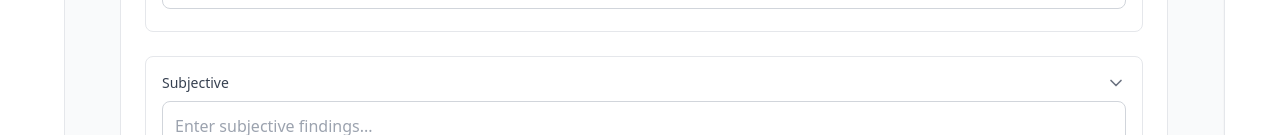
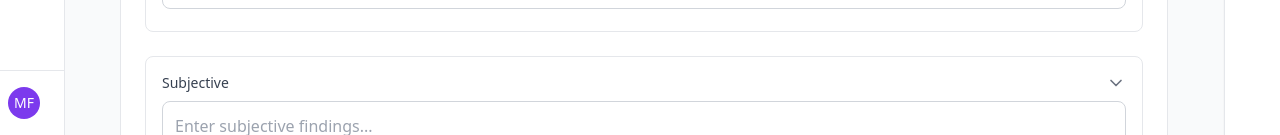
Before and after one commit to mfranco1/medstagram, a React (Vite) app in the folder frontend/: page / in a window 1280 px wide. Shown: the part 665-800 px from the top of the page. Built offline with nearby package versions, Linux system fonts and the light colour scheme.

Commit message:
feat: add user profile to bottom of sidebar

```diff
--- a/frontend/src/components/layout/Sidebar.tsx
+++ b/frontend/src/components/layout/Sidebar.tsx
@@ -9,6 +9,31 @@ import {
 
 interface SidebarProps {
   onExpandChange?: (expanded: boolean) => void
+}
+
+// Dummy user data - this will be replaced with real data later
+const currentUser = {
+  name: 'Dr. Marty Franco',
+  role: 'Doctor',
+  initials: 'MF'
+}
+
+function UserProfile({ expanded }: { expanded: boolean }) {
+  return (
+    <div className="flex items-center px-2 py-4 border-t border-gray-200">
+      <div className="flex items-center">
+        <div className="flex items-center justify-center w-8 h-8 rounded-full bg-violet-600 text-white text-sm font-medium">
+          {currentUser.initials}
+        </div>
+        {expanded && (
+          <div className="ml-3">
+            <p className="text-sm font-medium text-gray-700">{currentUser.name}</p>
+            <p className="text-xs text-gray-500">{currentUser.role}</p>
+          </div>
+        )}
+      </div>
+    </div>
+  )
 }
 
 export function Sidebar({ onExpandChange }: SidebarProps) {
@@ -38,6 +63,7 @@ export function Sidebar({ onExpandChange }: SidebarProps) {
           <SidebarItem icon={BarChart} label="Analytics" expanded={expanded} />
           <SidebarItem icon={Settings} label="Settings" expanded={expanded} />
         </nav>
+        <UserProfile expanded={expanded} />
       </div>
     </aside>
   )
```
